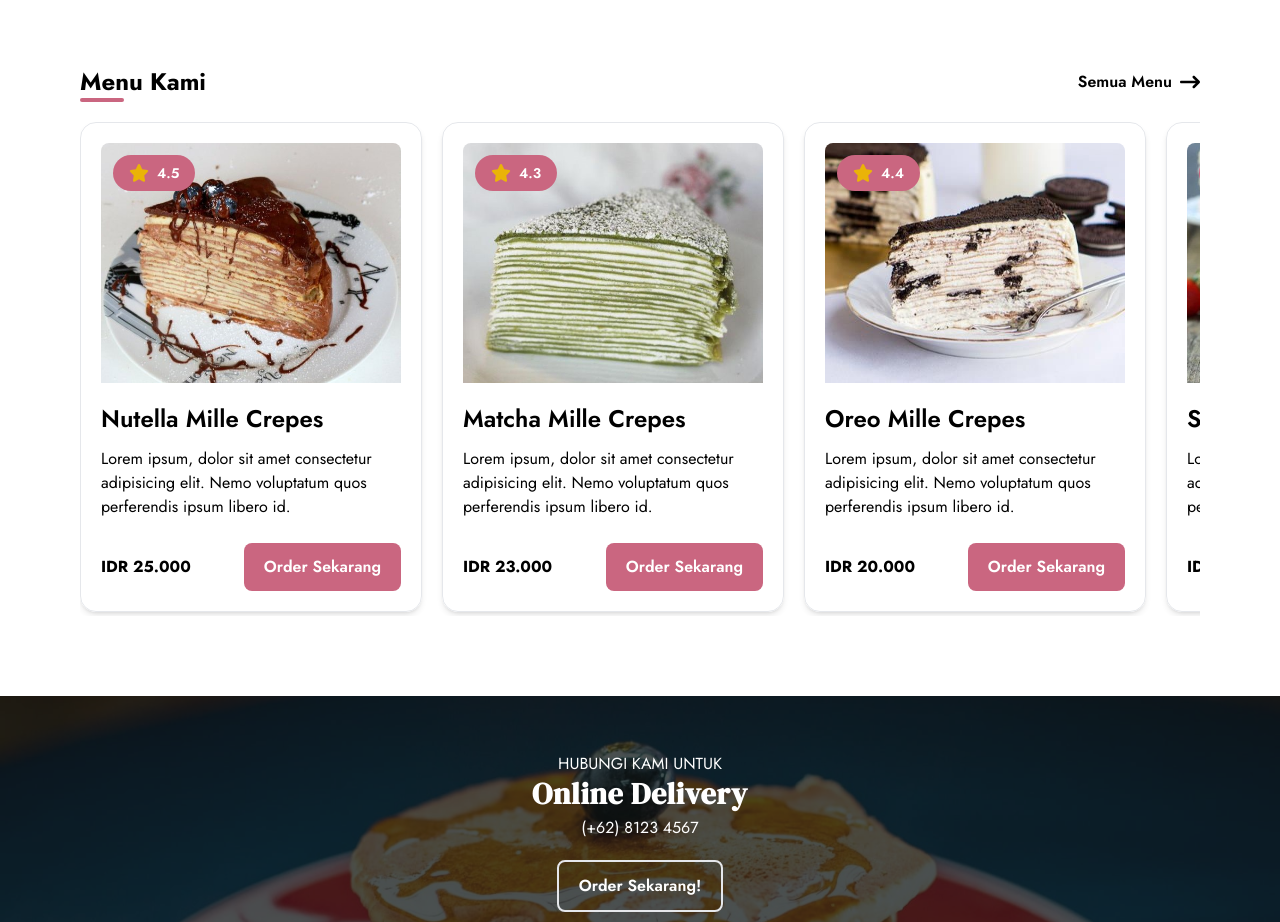
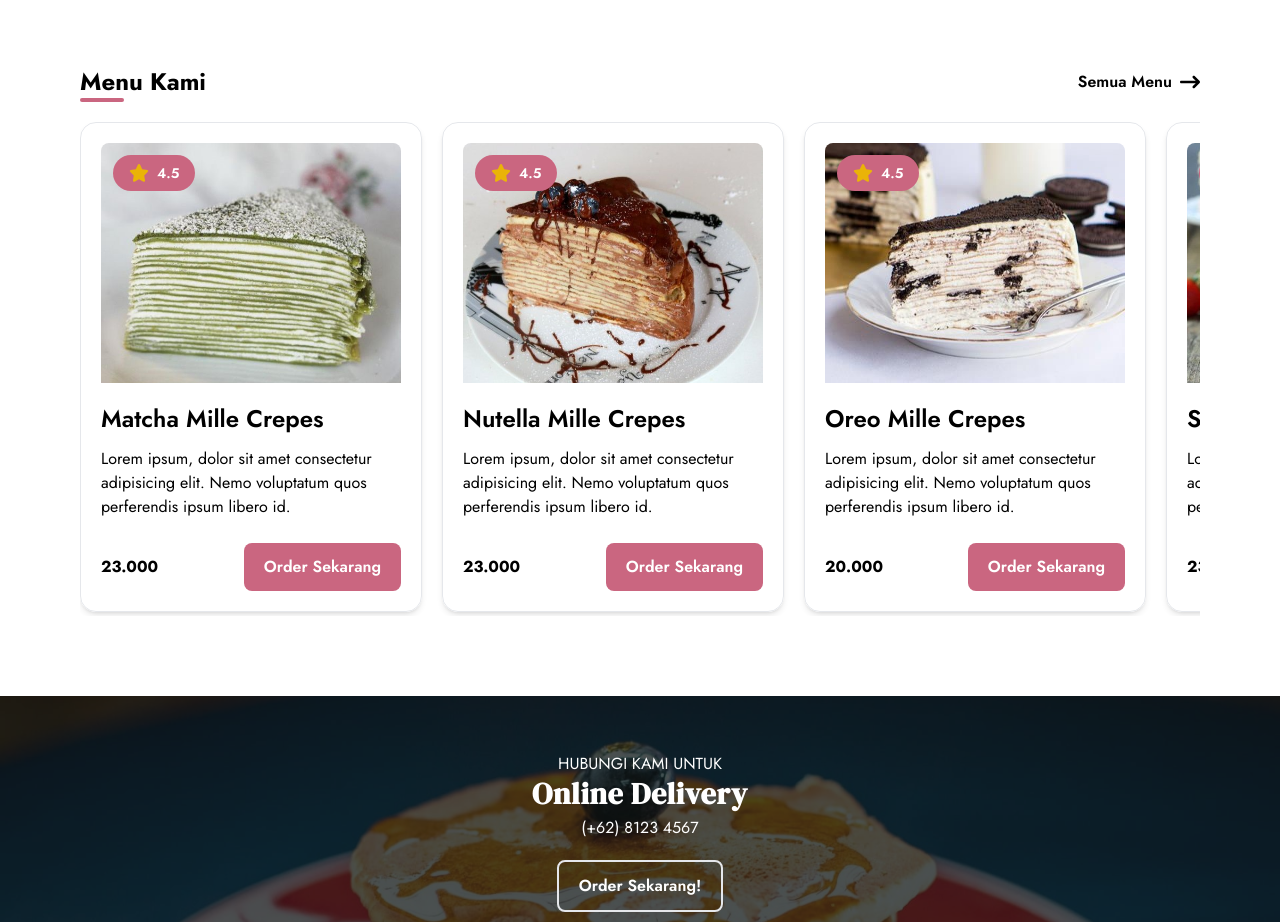
Before and after one commit to HeruAzyy/zia-bakery, a React (Vite) app: page / in a window 1280 px wide. Shown: the part 1640-2562 px from the top of the page. Built offline with nearby package versions, Linux system fonts and the light colour scheme.

Commit message:
Fix: perbaikan image di menu section

```diff
--- a/src/Components/Layouts/MenuSection.jsx
+++ b/src/Components/Layouts/MenuSection.jsx
@@ -2,53 +2,53 @@ import { Arrow } from '../../assets/SVG/Arrow'
 import { SectionTitle } from '../Elements/SectionTitle'
 import { CardMenu } from '../Fragments/CardMenu'
 
-const menus = [
-	{
-		id: 1,
-		name: 'Nutella Mille Crepes',
-		image: '../src/assets/images/menu/nutella.jpg',
-		stars: 4.5,
-		description: `Lorem ipsum, dolor sit amet consectetur adipisicing elit. Nemo
-    voluptatum quos perferendis ipsum libero id.`,
-		price: 'IDR 25.000'
-	},
-	{
-		id: 2,
-		name: 'Matcha Mille Crepes',
-		image: '../src/assets/images/menu/matcha.jpg',
-		stars: 4.3,
-		description: `Lorem ipsum, dolor sit amet consectetur adipisicing elit. Nemo
-    voluptatum quos perferendis ipsum libero id.`,
-		price: 'IDR 23.000'
-	},
-	{
-		id: 3,
-		name: 'Oreo Mille Crepes',
-		image: '../src/assets/images/menu/oreo.jpg',
-		stars: 4.4,
-		description: `Lorem ipsum, dolor sit amet consectetur adipisicing elit. Nemo
-    voluptatum quos perferendis ipsum libero id.`,
-		price: 'IDR 20.000'
-	},
-	{
-		id: 4,
-		name: 'Strawberry Mille Crepes',
-		image: '../src/assets/images/menu/strawberry.jpg',
-		stars: 4.6,
-		description: `Lorem ipsum, dolor sit amet consectetur adipisicing elit. Nemo
-    voluptatum quos perferendis ipsum libero id.`,
-		price: 'IDR 23.000'
-	},
-	{
-		id: 5,
-		name: 'Tiramisu Mille Crepes',
-		image: '../src/assets/images/menu/tiramisu.jpg',
-		stars: 4.7,
-		description: `Lorem ipsum, dolor sit amet consectetur adipisicing elit. Nemo
-    voluptatum quos perferendis ipsum libero id.`,
-		price: 'IDR 27.000'
-	}
-]
+// const menus = [
+// 	{
+// 		id: 1,
+// 		name: 'Matcha Mille Crepes',
+// 		image: '../src/assets/images/menu/matcha.jpg',
+// 		stars: 4.5,
+// 		description: `Lorem ipsum, dolor sit amet consectetur adipisicing elit. Nemo
+//     voluptatum quos perferendis ipsum libero id.`,
+// 		price: 'IDR 25.000'
+// 	},
+// 	{
+// 		id: 2,
+// 		name: 'Nutella Mille Crepes',
+// 		image: '../src/assets/images/menu/nutella.jpg',
+// 		stars: 4.5,
+// 		description: `Lorem ipsum, dolor sit amet consectetur adipisicing elit. Nemo
+//     voluptatum quos perferendis ipsum libero id.`,
+// 		price: 'IDR 23.000'
+// 	},
+// 	{
+// 		id: 3,
+// 		name: 'Oreo Mille Crepes',
+// 		image: '../src/assets/images/menu/oreo.jpg',
+// 		stars: 4.4,
+// 		description: `Lorem ipsum, dolor sit amet consectetur adipisicing elit. Nemo
+//     voluptatum quos perferendis ipsum libero id.`,
+// 		price: 'IDR 20.000'
+// 	},
+// 	{
+// 		id: 4,
+// 		name: 'Strawberry Mille Crepes',
+// 		image: '../src/assets/images/menu/strawberry.jpg',
+// 		stars: 4.6,
+// 		description: `Lorem ipsum, dolor sit amet consectetur adipisicing elit. Nemo
+//     voluptatum quos perferendis ipsum libero id.`,
+// 		price: 'IDR 23.000'
+// 	},
+// 	{
+// 		id: 5,
+// 		name: 'Tiramisu Mille Crepes',
+// 		image: '../src/assets/images/menu/tiramisu.jpg',
+// 		stars: 4.7,
+// 		description: `Lorem ipsum, dolor sit amet consectetur adipisicing elit. Nemo
+//     voluptatum quos perferendis ipsum libero id.`,
+// 		price: 'IDR 27.000'
+// 	}
+// ]
 
 export const MenuSection = () => {
 	return (
@@ -64,7 +64,7 @@ export const MenuSection = () => {
 			</div>
 
 			<div className='flex gap-5 overflow-x-scroll snap-x snap-mandatory pb-1'>
-				{menus.map((menu) => (
+				{/* {menus.map((menu) => (
 					<CardMenu key={menu.id}>
 						<CardMenu.Header image={menu.image} stars={menu.stars} />
 						<CardMenu.Body name={menu.name}>
@@ -72,7 +72,67 @@ export const MenuSection = () => {
 						</CardMenu.Body>
 						<CardMenu.Footer price={menu.price} />
 					</CardMenu>
-				))}
+				))} */}
+
+				<CardMenu>
+					<CardMenu.Header
+						image='../src/assets/images/menu/matcha.jpg'
+						stars='4.5'
+					/>
+					<CardMenu.Body name='Matcha Mille Crepes'>
+						Lorem ipsum, dolor sit amet consectetur adipisicing elit. Nemo
+						voluptatum quos perferendis ipsum libero id.
+					</CardMenu.Body>
+					<CardMenu.Footer price='23.000' />
+				</CardMenu>
+
+				<CardMenu>
+					<CardMenu.Header
+						image='../src/assets/images/menu/nutella.jpg'
+						stars='4.5'
+					/>
+					<CardMenu.Body name='Nutella Mille Crepes'>
+						Lorem ipsum, dolor sit amet consectetur adipisicing elit. Nemo
+						voluptatum quos perferendis ipsum libero id.
+					</CardMenu.Body>
+					<CardMenu.Footer price='23.000' />
+				</CardMenu>
+
+				<CardMenu>
+					<CardMenu.Header
+						image='../src/assets/images/menu/oreo.jpg'
+						stars='4.5'
+					/>
+					<CardMenu.Body name='Oreo Mille Crepes'>
+						Lorem ipsum, dolor sit amet consectetur adipisicing elit. Nemo
+						voluptatum quos perferendis ipsum libero id.
+					</CardMenu.Body>
+					<CardMenu.Footer price='20.000' />
+				</CardMenu>
+
+				<CardMenu>
+					<CardMenu.Header
+						image='../src/assets/images/menu/strawberry.jpg'
+						stars='4.5'
+					/>
+					<CardMenu.Body name='Strawberry Mille Crepes'>
+						Lorem ipsum, dolor sit amet consectetur adipisicing elit. Nemo
+						voluptatum quos perferendis ipsum libero id.
+					</CardMenu.Body>
+					<CardMenu.Footer price='23.000' />
+				</CardMenu>
+
+				<CardMenu>
+					<CardMenu.Header
+						image='../src/assets/images/menu/tiramisu.jpg'
+						stars='4.5'
+					/>
+					<CardMenu.Body name='Tiramisu Mille Crepes'>
+						Lorem ipsum, dolor sit amet consectetur adipisicing elit. Nemo
+						voluptatum quos perferendis ipsum libero id.
+					</CardMenu.Body>
+					<CardMenu.Footer price='27.000' />
+				</CardMenu>
 			</div>
 		</section>
 	)
```
